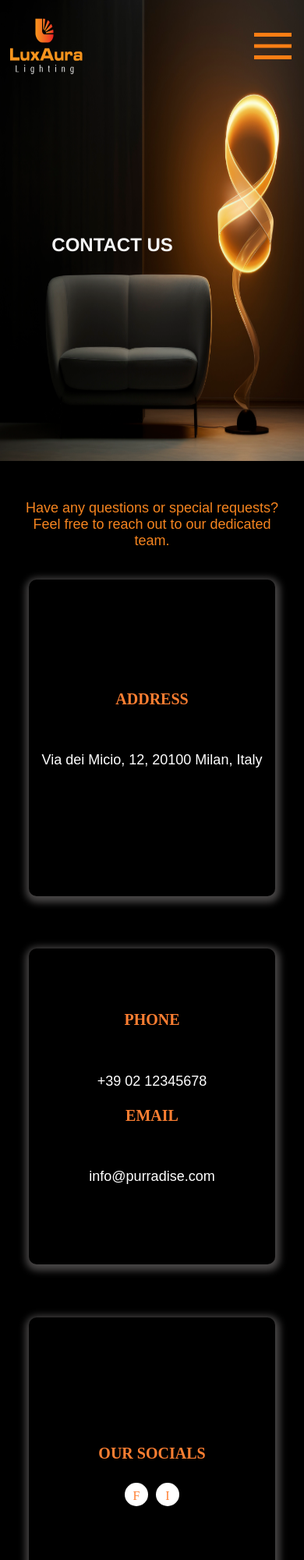
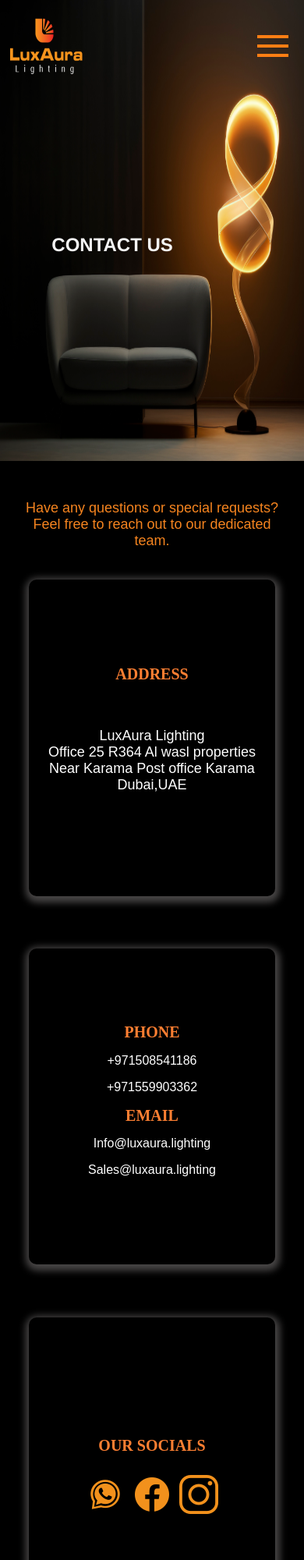
Before and after one commit to codebyshibili/luxuara, a plain HTML site: page contact.html in a window 390 px wide. Shown: the top 2000 px of the page at 78% size. Drawn offline with Linux system fonts and the light colour scheme.

Commit message:
final push

```diff
--- a/about.css
+++ b/about.css
@@ -587,6 +587,9 @@
 
 
 @media (max-width:321px){
+    .navlogo-section img{
+        padding: 6%;
+    }
     .about-container{
         height: 235vh;
      }
--- a/contact.css
+++ b/contact.css
@@ -138,8 +138,16 @@
   }
   .contact-card p {
     margin-bottom: 2%;
-    font-size: 14px;
+    font-size: 18px;
     color: white;
+    text-align: left;
+    font-family: sans-serif;
+  }
+  .contact-card a{
+    text-decoration: none;
+    color: white;
+    margin-bottom: 5%;
+    font-family: sans-serif;
   }
   .social-icons {
     display: flex;
@@ -162,7 +170,10 @@
     background-color: #ff944c;
   }
 
-
+  iframe{
+    width: 100%;
+    height: 50vh;
+  }
 
   /* ................footer............................... */
 
@@ -285,6 +296,9 @@
       width: 100px;
       height: 80px;
   }
+  .menu-icon{
+    padding: 5%;
+  }
   /* ...............banner..................... */
       .banner-container{
         padding-left: 17%;
@@ -333,6 +347,7 @@
 }
 
 @media (max-width:376px){
+
   .contacts-section p{
     font-size: 16px;
     padding: 5%;
@@ -348,6 +363,12 @@
 
 
 @media (max-width:321px){
+  .navlogo-section img{
+    padding: 5%;
+  }
+  .menu-icon{
+    padding: 7%;
+  }
   .contacts-section{
     height: 170vh;
   }
--- a/contact.html
+++ b/contact.html
@@ -16,7 +16,7 @@
                  <img src="luxoria-images/logo5.png" alt="">
               </div>
               <input type="checkbox" id="checking">
-              <label for="checking"><img src="luxoria-images/icons8-menu-80.png" alt=""></label>
+              <label for="checking"><img class="menu-icon" src="luxoria-images/icons8-menu-80.png" alt=""></label>
               <div class="nav-items">
                   <input type="checkbox" id="checking">
                   <label for="checking"><img src="luxoria-images/icons8-close-30.png" alt=""></label>
@@ -38,24 +38,33 @@
         <div class="contacts-grid">
           <div class="contact-card">
             <h3>ADDRESS</h3>
-            <p>Via dei Micio, 12, 20100 Milan, Italy</p>
+            <p>LuxAura Lighting <br>
+              Office 25 R364 Al wasl properties <br>
+              Near Karama Post office
+              Karama Dubai,UAE</p>
           </div>
           <div class="contact-card">
             <h3>PHONE</h3>
-            <p>+39 02 12345678</p>
+            <a href="tel:+971508541186">+971508541186</a>
+            <a href="tel:+971559903362">+971559903362</a>
             <h3>EMAIL</h3>
-            <p>info@purradise.com</p>
+            <a href="Info@luxaura.lighting">Info@luxaura.lighting</a>
+            <a href="Sales@luxaura.lighting">Sales@luxaura.lighting
+            </a>
           </div>
           <div class="contact-card">
             <h3>OUR SOCIALS</h3>
             <div class="social-icons">
-              <a href="#" aria-label="Facebook">F</a>
-              <a href="#" aria-label="Instagram">I</a>
+                <img src="luxoria-images/icons8-whatsapp-50.png" alt="">
+                <img src="luxoria-images/icons8-facebook-50.png" alt="">
+                <img src="luxoria-images/icons8-instagram-50 (1).png" alt="">
             </div>
           </div>
         </div>
       </div>
+         <!-- ........................................................... -->
 
+         <iframe src="https://www.google.com/maps/embed?pb=!1m17!1m12!1m3!1d3608.6863801246486!2d55.306423175383465!3d25.24748607767857!2m3!1f0!2f0!3f0!3m2!1i1024!2i768!4f13.1!3m2!1m1!2zMjXCsDE0JzUxLjAiTiA1NcKwMTgnMzIuNCJF!5e0!3m2!1sen!2sin!4v1735547836388!5m2!1sen!2sin" width="800" height="600" style="border:0;" allowfullscreen="" loading="lazy" referrerpolicy="no-referrer-when-downgrade"></iframe>
           <!-- .....................footer.......................... -->
     <div class="footer-container">
         <div class="footer-content">
--- a/index.css
+++ b/index.css
@@ -683,12 +683,15 @@ input[type="checkbox"] {
     .navbanner-container{
         height: 70vh;
     }
+
     /* ..............nav....................... */
     .navlogo-section img{
         width: 100px;
         height: 80px;
     }
-
+    .menu-icon{
+        padding: 5%;
+    }
     /* ...............banner..................... */
     .banner-container{
         padding-left: 17%;
@@ -905,11 +908,10 @@ input[type="checkbox"] {
         width: 60px;
         height: 50px;
     }
-    .menu-logo{
-        padding: 15%;
-        margin-left: 2%;
+    .menu-icon{
+        padding: 8%;
     }
-    /* .............about...................... */
+ /* .............about...................... */
     .aboutpage-container{
         height: 125vh;
     }
--- a/product.css
+++ b/product.css
@@ -295,8 +295,8 @@
         width: 100px;
         height: 80px;
     }
-    .menu-logo{
-        padding: 10%;
+    .menu-icon{
+        padding: 5%;
     }
      /* ...............banner..................... */
         .banner-container{
@@ -337,6 +337,9 @@
 
 
 @media (max-width:376px){
+    .menu-icon{
+        padding: 8%;
+    }
   /* ..............footer.................. */
   .footer-bottom{
     font-size: 12px;
@@ -344,6 +347,12 @@
 }
 
 @media (max-width:321px){
+    .navlogo-section img{
+        padding: 7%;
+    }
+    .menu-icon{
+        padding: 10%;
+    }
     /* ................product.............. */
     .productpage-container{
         height: 480vh;
```
Also changed, not shown: about.html (+2 -2 lines), gallery.css (+7 -0 lines), gallery.html (+1 -1 lines), index.html (+4 -4 lines), product.html (+1 -1 lines), script.js (+12 -0 lines).
